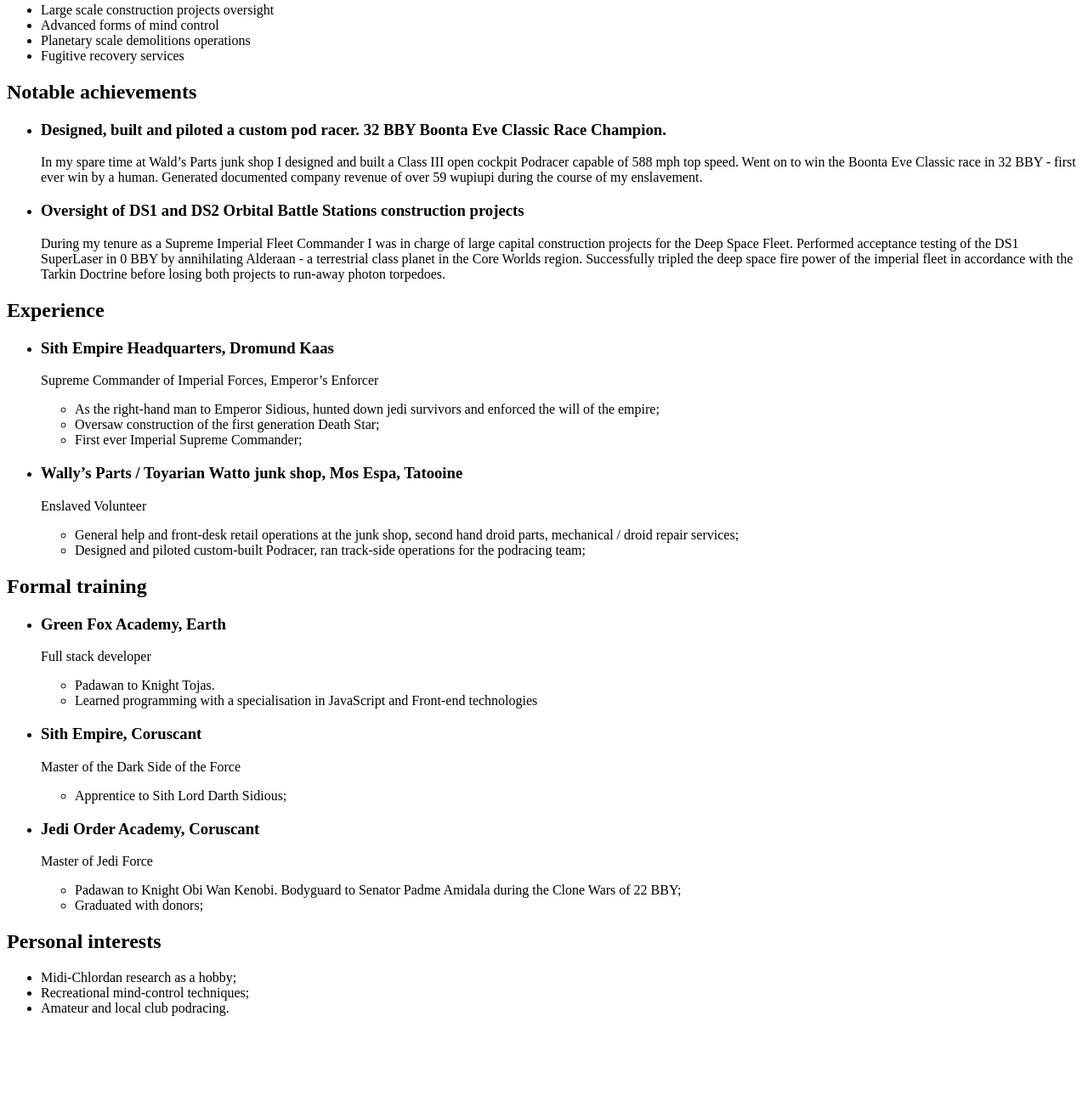
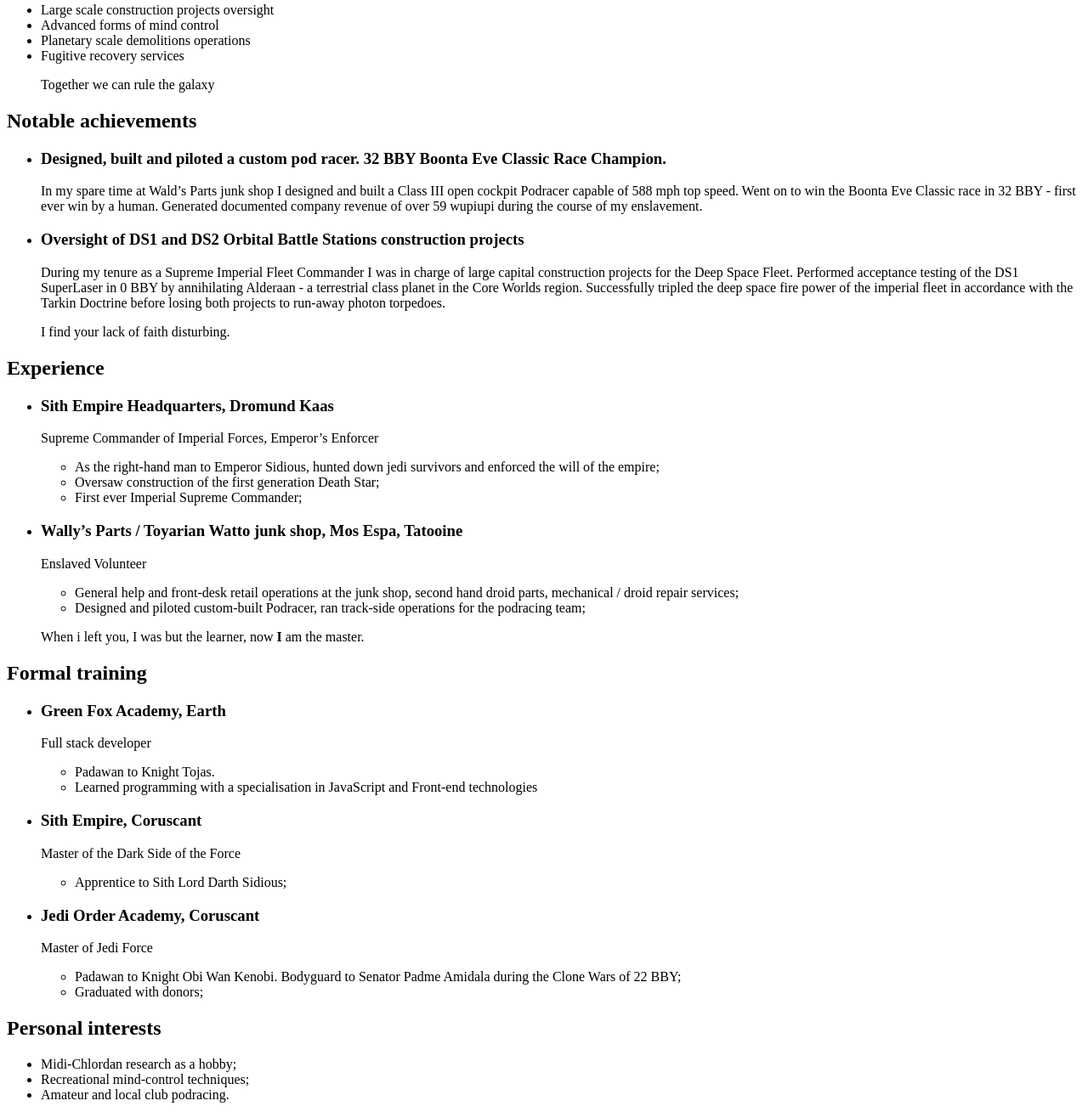
Before and after one commit to green-fox-academy/kristoftombacz, a plain HTML site: page week-1/day-4/cv_sample/index.html in a window 1280 px wide. Shown: the part 111-1420 px from the top of the page at 85% size. Before the commit the page ends 1323 px from the top, so only its background shows below. Drawn offline with Linux system fonts and the light colour scheme.

Commit message:
finishing the html skeleton of the index.html

```diff
--- a/week-1/day-4/cv_sample/index.html
+++ b/week-1/day-4/cv_sample/index.html
@@ -6,8 +6,12 @@
     <title>Kristóf Tombácz CV</title>
   </head>
   <body>
+
+    <header>
       <h1>Hi, My name is Anakin Skywalker</h1>
+    </header>
 
+    <section>
       <p>
         <strong>Analytical, goal oriented</strong> leader with proven track record in management and enforcement Space Fleet Operations or Frontend Development. Wide range of hands-on experience, including:
       </p>
@@ -17,7 +21,11 @@
         <li>Planetary scale demolitions operations</li>
         <li>Fugitive recovery services</li>
       </ul>
+    </section>
 
+    <blockquote>Together we can rule the galaxy</blockquote>
+
+    <section>
       <h2>Notable achievements</h2>
 
       <ul>
@@ -36,7 +44,11 @@
           </p>
         </li>
       </ul>
+    </section>
 
+    <blockquote>I find your lack of faith disturbing.</blockquote>
+
+    <section>
       <h2>Experience</h2>
       <ul>
         <li>
@@ -59,6 +71,11 @@
           </ul>
         </li>
       </ul>
+    </section>
+
+    <blockquote>When i left you, I was but the learner, now <strong>I</strong> am the master.</blockquote>
+
+    <section>
       <h2>Formal training</h2>
 
       <ul>
@@ -89,6 +106,9 @@
           </ul>
         </li>
       </ul>
+    </section>
+
+    <section>
       <h2>Personal interests</h2>
 
       <ul>
@@ -96,5 +116,6 @@
         <li>Recreational mind-control techniques;</li>
         <li>Amateur and local club podracing.</li>
       </ul>
+    </section>
   </body>
 </html>
```
